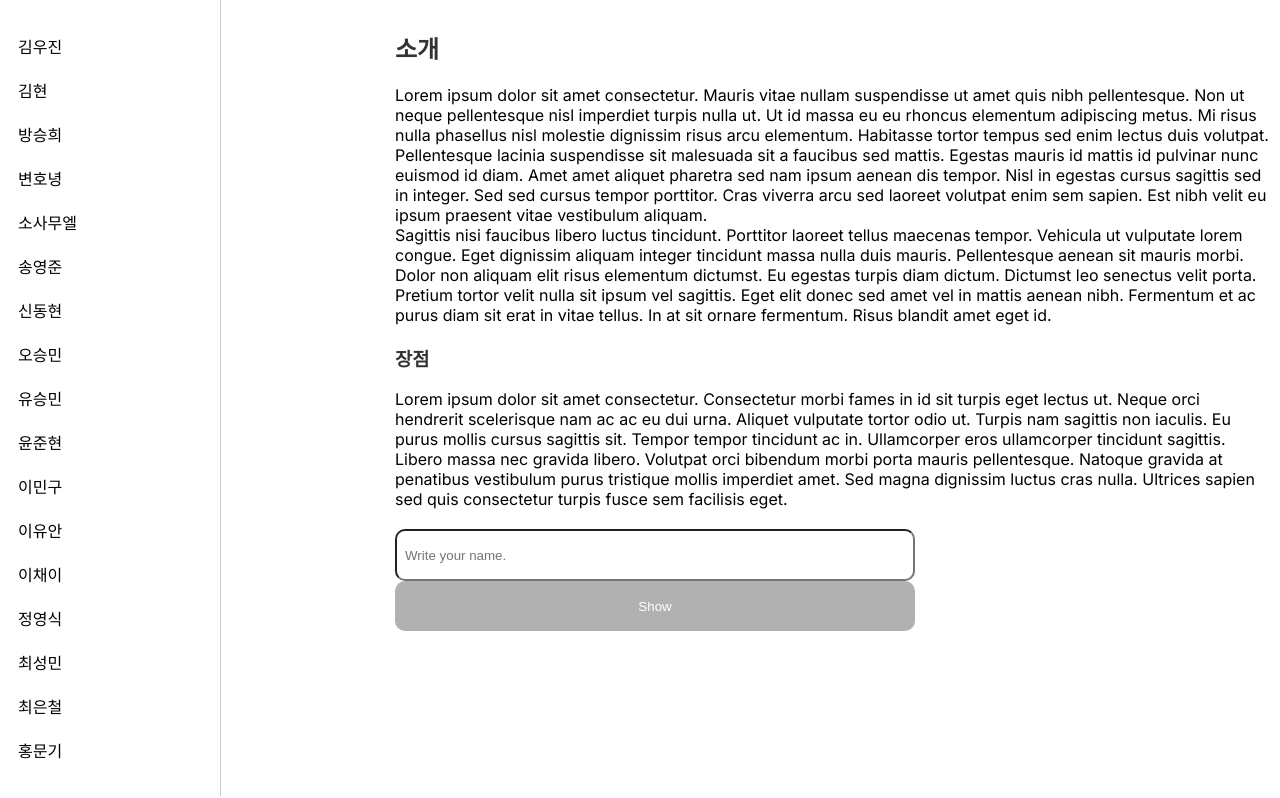
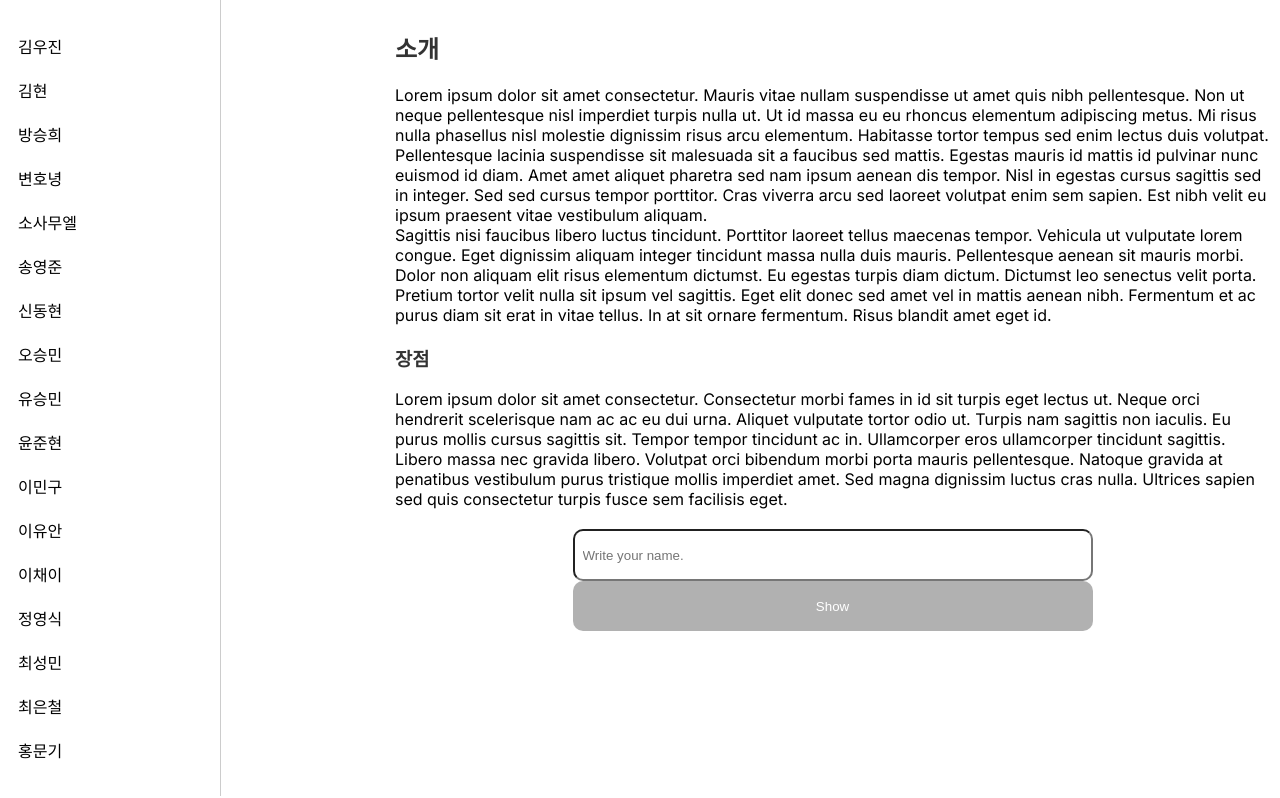
Before and after one commit to personarpgg/20231229-TEST, a Next.js app in the folder my-next-app/: page / in a window 1280 px wide. Built offline with nearby package versions, Linux system fonts and the light colour scheme.

Commit message:
check : search-bar의 스타일 부여

```diff
--- a/my-next-app/app/components/SearchBar.js
+++ b/my-next-app/app/components/SearchBar.js
@@ -2,9 +2,12 @@
 import React from 'react';
 
 const SearchBar = ({ onSearch }) => (
-    <div id="search-bar">
+    <div id="search-bar" style={{ display: 'flex', flexDirection: 'column', alignItems: 'center', marginTop: '20px' }}>
         <input type="text" id="search-input" placeholder="Write your name." />
-        <button id="show-button" onClick={onSearch}>
+        <button
+            id="show-button"
+            onClick={onSearch}
+        >
             Show
         </button>
     </div>
```
